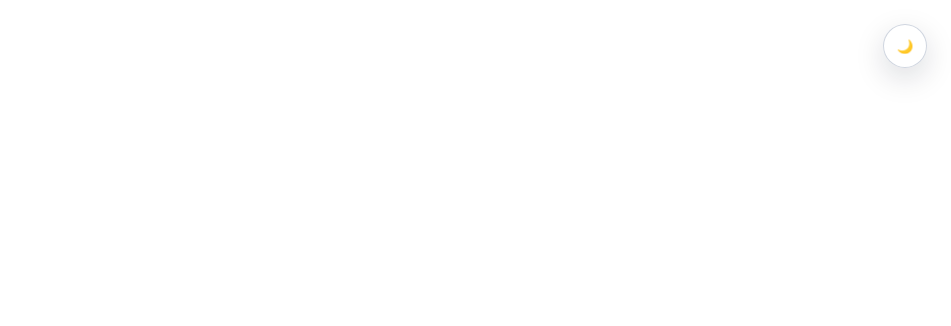
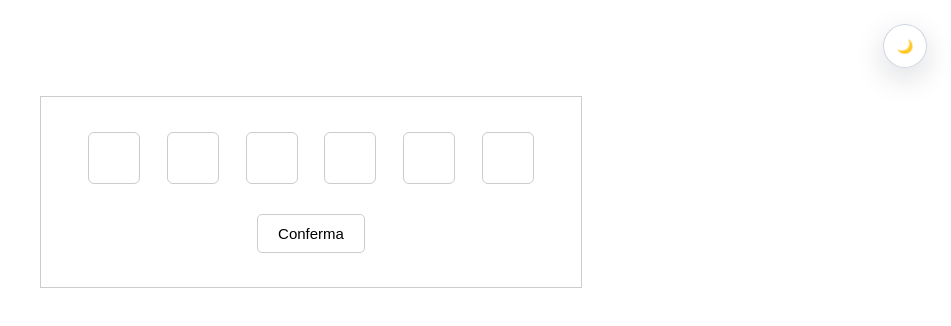
Before and after one commit to mDiGiulio94/Portfolio, a React (Create React App) app: page /code-check in a window 1280 px wide. Before the commit this address had no page. Shown: the top 326 px of the page, without its empty margins (329-1280 px from the left). Built offline with nearby package versions, Linux system fonts and the light colour scheme.

Commit message:
prima prova inserimento codice

```diff
--- a/src/App.js
+++ b/src/App.js
@@ -1,4 +1,4 @@
-import React, { Suspense, lazy } from "react";
+import React, { Suspense, lazy, useState } from "react";
 import {
   BrowserRouter as Router,
   Routes,
@@ -11,9 +11,25 @@ import ColorMode from "./feature/ColorMode.js";
 
 const Home = lazy(() => import("./pages/Home.js"));
 const AllJobs = lazy(() => import("./pages/AllJobs.js"));
-const AdminConsole = lazy(() => import("./pages/AdminConsole.js"))
+const AdminConsole = lazy(() => import("./pages/AdminConsole.js"));
+const AdminCode = lazy(() => import("./pages/AdminCode.js"));
 
 // inserire qui una rotta che conosco solo io protetta, questa rotta porterà ad una pagina di auth ma non collegata a firebase, l'accesso verrà permesso solo se si inseriscono le credenziali definite, o se riesco ad implemenatare una logica che generi un codice otp mandato via email vediamo
+const ProtectedRoute = ({ children }) => {
+  const [user, setUser] = useState(false);
+
+const code = process.env.REACT_APP_SECRET_CODE;
+const accessCode = localStorage.getItem("token")
+
+  if(accessCode === code ){
+    setUser(true)
+  }
+  if(!user){
+    return <Navigate to="./code-check" />
+  }
+
+  return children;
+};
 
 function App() {
   return (
@@ -27,7 +43,16 @@ function App() {
         <Routes>
           <Route path="/" element={<Home />} />
           <Route path="/projects" element={<AllJobs />} />
-          <Route path="/control-panel" element={<AdminConsole />} />
+          {/* <Route path="/control-panel" element={<AdminConsole />} /> */}
+          <Route path="/code-check" element={<AdminCode />} />
+           <Route
+            path="/contol-panel"
+            element={
+              <ProtectedRoute>
+                <AdminConsole />
+              </ProtectedRoute>
+            }
+          />
         </Routes>
       </Suspense>
 
--- /dev/null
+++ b/src/pages/AdminCode.js
@@ -0,0 +1,166 @@
+import React from "react";
+import { useForm } from "react-hook-form";
+import styled from "styled-components";
+import { useNavigate } from "react-router-dom";
+
+export default function AdminCode() {
+  const navigate = useNavigate();
+
+  const {
+    register,
+    handleSubmit,
+    reset,
+    formState: { isSubmitting },
+  } = useForm({
+    defaultValues: {
+      d1: "",
+      d2: "",
+      d3: "",
+      d4: "",
+      d5: "",
+      d6: "",
+    },
+  });
+
+  const onSubmit = async (data) => {
+    // concateniamo i caratteri
+    const enteredCode =
+      (data.d1 || "") +
+      (data.d2 || "") +
+      (data.d3 || "") +
+      (data.d4 || "") +
+      (data.d5 || "") +
+      (data.d6 || "");
+
+    // legge il codice segreto dall'env (CRA)
+    const SECRET_CODE = process.env.REACT_APP_SECRET_CODE;
+
+    if (!SECRET_CODE) {
+      console.error("REACT_APP_SECRET_CODE non è definito nelle env");
+      return;
+    }
+
+    if (enteredCode === SECRET_CODE) {
+      // salviamo in localStorage sotto chiave "token"
+      localStorage.setItem("token", enteredCode);
+
+      // opzionale: redirect al pannello admin
+      navigate("/control-panel");
+    } else {
+      // qui puoi gestire errore come vuoi
+      alert("Codice non valido");
+    }
+
+    reset();
+  };
+
+  return (
+    <>
+      <Form onSubmit={handleSubmit(onSubmit)}>
+        <InputContainer>
+          <input
+            maxLength={1}
+            inputMode="numeric"
+            {...register("d1", { required: true, maxLength: 1 })}
+          />
+          <input
+            maxLength={1}
+            inputMode="numeric"
+            {...register("d2", { required: true, maxLength: 1 })}
+          />
+          <input
+            maxLength={1}
+            inputMode="numeric"
+            {...register("d3", { required: true, maxLength: 1 })}
+          />
+          <input
+            maxLength={1}
+            inputMode="numeric"
+            {...register("d4", { required: true, maxLength: 1 })}
+          />
+          <input
+            maxLength={1}
+            inputMode="numeric"
+            {...register("d5", { required: true, maxLength: 1 })}
+          />
+          <input
+            maxLength={1}
+            inputMode="numeric"
+            {...register("d6", { required: true, maxLength: 1 })}
+          />
+        </InputContainer>
+
+        <ContainerBtn>
+          <Button type="submit" disabled={isSubmitting}>
+            {isSubmitting ? "Invio..." : "Conferma"}
+          </Button>
+        </ContainerBtn>
+      </Form>
+    </>
+  );
+}
+
+const Form = styled.form`
+  display: flex;
+  border: 1px solid #ccc;
+  height: 150px;
+  padding: 20px;
+  margin: auto;
+  max-width: 500px;
+  align-items: center;
+  justify-content: center;
+  gap: 30px;
+  flex-direction: column;
+
+  input {
+    width: 50px;
+    height: 50px;
+    border-radius: 6px;
+    border: 1px solid #ccc;
+    font-size: 24px;
+    text-align: center;
+    line-height: 50px;
+    padding: 0;
+    outline: none;
+    background: var(--color-background);
+    color: var(--color-text);
+  }
+`;
+
+const InputContainer = styled.div`
+  display: flex;
+  align-items: center;
+  justify-content: space-evenly;
+  width: 100%;
+`;
+
+const ContainerBtn = styled.div`
+  display: flex;
+  gap: 15px;
+  align-items: center;
+  width: 100%;
+  justify-content: center;
+`;
+
+const Button = styled.button`
+  color: var(--color-text);
+  background: var(--color-background);
+  padding: 10px 20px;
+  border-radius: 5px;
+  border: 1px solid #ccc;
+  transition: ease-in-out 0.2s;
+  cursor: pointer;
+  position: relative;
+  top: 0;
+  font-size: 15px;
+
+  &:hover {
+    color: var(--color-background);
+    background: var(--color-text);
+  }
+
+  &:disabled {
+    opacity: 0.6;
+    cursor: not-allowed;
+  }
+`;
--- a/src/pages/AllJobs.js
+++ b/src/pages/AllJobs.js
@@ -5,9 +5,9 @@ import { GetProgetti } from "../API/ProjectApi";
 import useMediaQuery from "../shared/hooks/hooks";
 
 export default function AllJobs() {
-  const isNormal = useMediaQuery("max-width: 1200px");
-  const isSmall = useMediaQuery("max-width: 992px");
-  const isVerySmall=useMediaQuery("max-width: 768px");
+  const isNormal = useMediaQuery("(max-width: 1200px)");
+  const isSmall = useMediaQuery("(max-width: 1350px)");
+  const isVerySmall = useMediaQuery("(max-width: 768px)");
   const [visible, setVisible] = useState(false);
   const [progetti, setProgetti] = useState([]);
 
--- a/src/shared/components/Card.js
+++ b/src/shared/components/Card.js
@@ -1,5 +1,6 @@
 import React from "react";
 import styled from "styled-components";
+import useMediaQuery from "../hooks/hooks";
 
 export default function Card({
   titleCard,
@@ -16,8 +17,11 @@ export default function Card({
   onMouseLeave,
   isDimmed,
 }) {
+
+const isSmall = useMediaQuery("(max-width: 600px)");
+
   return (
-    <CardContainer
+    <CardContainer $small={isSmall}
       onClick={onClick}
       onMouseEnter={onMouseEnter}
       onMouseLeave={onMouseLeave}
@@ -27,6 +31,11 @@ export default function Card({
         <div className="info-box">
           <span>
             <h5>{duration ?? ""}</h5>
+            {image && (
+              <div>
+                <img src={image} alt="test" />
+              </div>
+            )}
           </span>
           <span>
             <h5>
@@ -79,6 +88,11 @@ const CardContainer = styled.div`
     background: var(--color-span-hover);
   }
 
+  img{
+    height: 80px;
+    width: 140px;
+  }
+
   h2 {
     font-size: 30px;
     font-weight: 500;
@@ -97,6 +111,8 @@ const CardContainer = styled.div`
 
     .info-box {
       display: flex;
+      flex-direction: ${(props) => (props.$small ? "column" : "" )};
+      gap: ${(props) => (props.$small ? "10px" : "60px")};
 
       > span:first-child {
         width: 15%;
--- a/src/shared/form/ExperienceForm.js
+++ b/src/shared/form/ExperienceForm.js
@@ -1,14 +1,12 @@
-  import React from "react";
+import React from "react";
 import { useForm } from "react-hook-form";
 import styled from "styled-components";
 import { ExperiencePost } from "../../API/Experience";
+import useMediaQuery from "../hooks/hooks";
 
-
-
-
-export default function ExperienceForm (){
-
-     const {
+export default function ExperienceForm() {
+  const isSmall = useMediaQuery("(max-width: 1350px)");
+  const {
     register,
     handleSubmit,
     reset,
@@ -28,14 +26,13 @@ export default function ExperienceForm (){
   };
 
   const onSubmit = async (data) => {
-  await  ExperiencePost(data);
+    await ExperiencePost(data);
     onReset();
   };
-    return(
-       <>
-      <Form noValidate>
-
-           <div className="col">
+  return (
+    <>
+      <Form noValidate $small={isSmall}>
+        <div className="col">
           <label htmlFor="workplace">Azienda</label>
           <input
             placeholder=" "
@@ -60,7 +57,7 @@ export default function ExperienceForm (){
           />
           {errors.date && <p style={{ color: "red" }}>{errors.date.message}</p>}
         </div>
-           <div className="col">
+        <div className="col">
           <label htmlFor="role">Ruolo</label>
           <input
             placeholder=" "
@@ -116,18 +113,18 @@ export default function ExperienceForm (){
         <Button onClick={onReset}>Annula</Button>
       </ContainerBtn>
     </>
-    )
+  );
 }
-
 
 const Form = styled.form`
   display: grid;
-  grid-template-columns: ${({ $small }) =>
-    $small ? "repeat(2, minmax(0, 1fr))" : "repeat(4, minmax(0, 1fr))"};
+
+  grid-template-columns: ${(props) =>
+    props.$small ? "repeat(2, minmax(0, 1fr))" : "repeat(4, minmax(0, 1fr))"};
   gap: 15px;
 
   .span-5 {
-    grid-column: ${({ $small }) => ($small ? "span 2" : "span 4")};
+    grid-column: ${(props) => (props.$small ? "span 2" : "span 4")};
   }
 `;
 
--- a/src/shared/form/ProjectForm.js
+++ b/src/shared/form/ProjectForm.js
@@ -2,8 +2,11 @@ import React from "react";
 import { useForm } from "react-hook-form";
 import styled from "styled-components";
 import { ProjectPost } from "../../API/ProjectApi";
+import useMediaQuery from "../hooks/hooks";
 
 export default function ProjectForm() {
+  const isSmall = useMediaQuery("(max-width: 1350px)");
+
   const {
     register,
     handleSubmit,
@@ -30,8 +33,8 @@ export default function ProjectForm() {
 
   return (
     <>
-      <Form noValidate>
-         <div className="col">
+      <Form noValidate $small={isSmall}>
+        <div className="col">
           <label htmlFor="imageFile">Immagine del progetto</label>
           <input
             type="file"
@@ -127,14 +130,14 @@ export default function ProjectForm() {
 
 const Form = styled.form`
   display: grid;
-  grid-template-columns: ${({ $small }) =>
-    $small ? "repeat(2, minmax(0, 1fr))" : "repeat(4, minmax(0, 1fr))"};
+
+  grid-template-columns: ${(props) =>
+    props.$small ? "repeat(2, minmax(0, 1fr))" : "repeat(4, minmax(0, 1fr))"};
   gap: 15px;
 
   .span-5 {
-    grid-column: ${({ $small }) => ($small ? "span 2" : "span 4")};
+    grid-column: ${(props) => (props.$small ? "span 2" : "span 4")};
   }
-
 `;
 
 const ContainerBtn = styled.div`
--- a/src/shared/sections/Projects.js
+++ b/src/shared/sections/Projects.js
@@ -27,6 +27,7 @@ export default function Projects() {
           id={idx}
           name={i.name}
           description={i.description}
+          image={i.imageUrl}
           items={progetti}
           tecnologies={i.tecnologies}
           isDimmed={hoverCard !== null && hoverCard !== idx}
@@ -63,6 +64,7 @@ const Navigator = styled.h5`
   color: var(--color-text);
   transition: ease-in-out 0.3s;
   box-shadow: -9px 9px 10px var(--color-shadow);
+  left: 28px;
 
   &:before {
     content: "";
```
Also changed, not shown: 1 other file (tests, documents, lock files or other folders).
